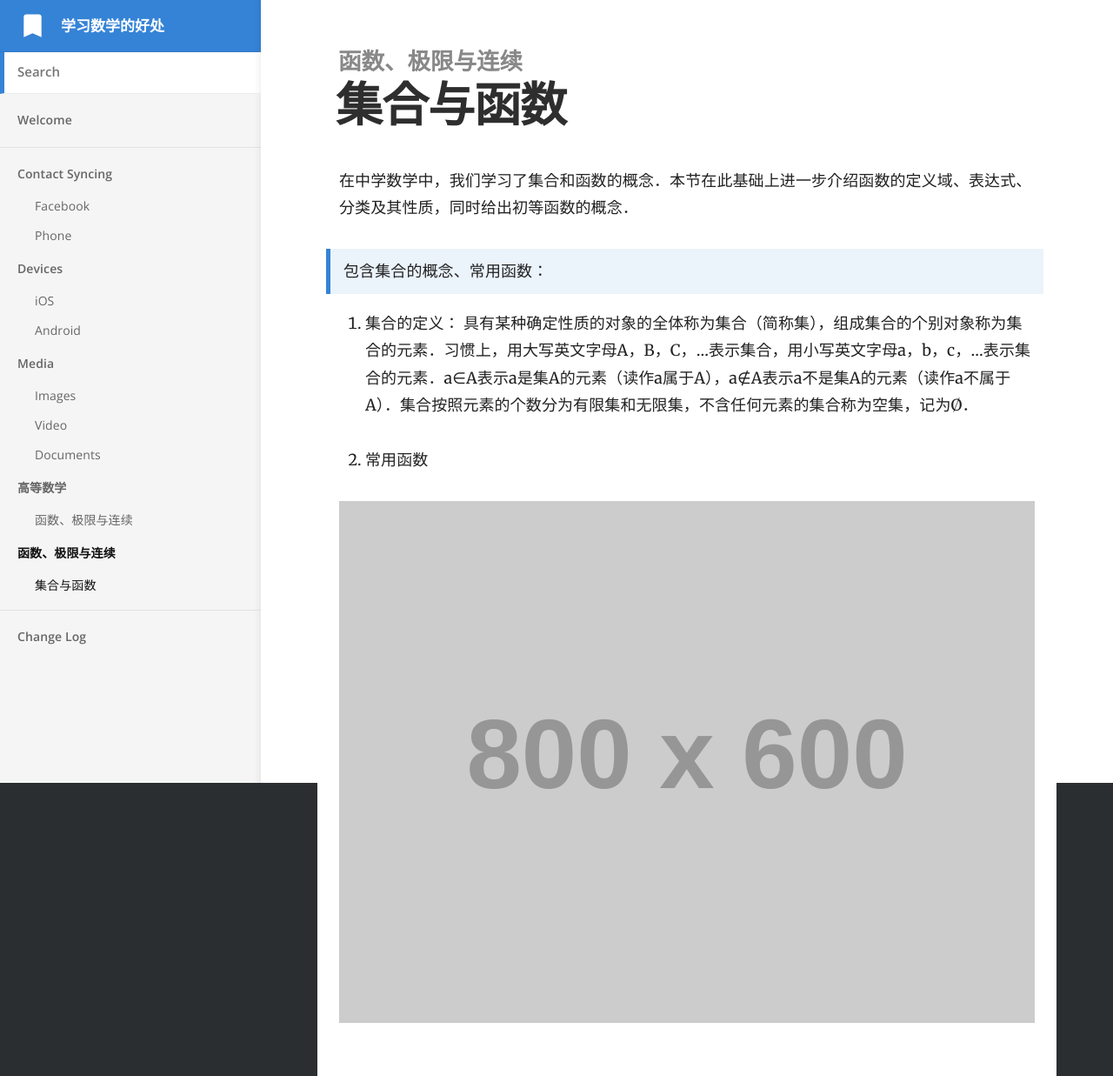
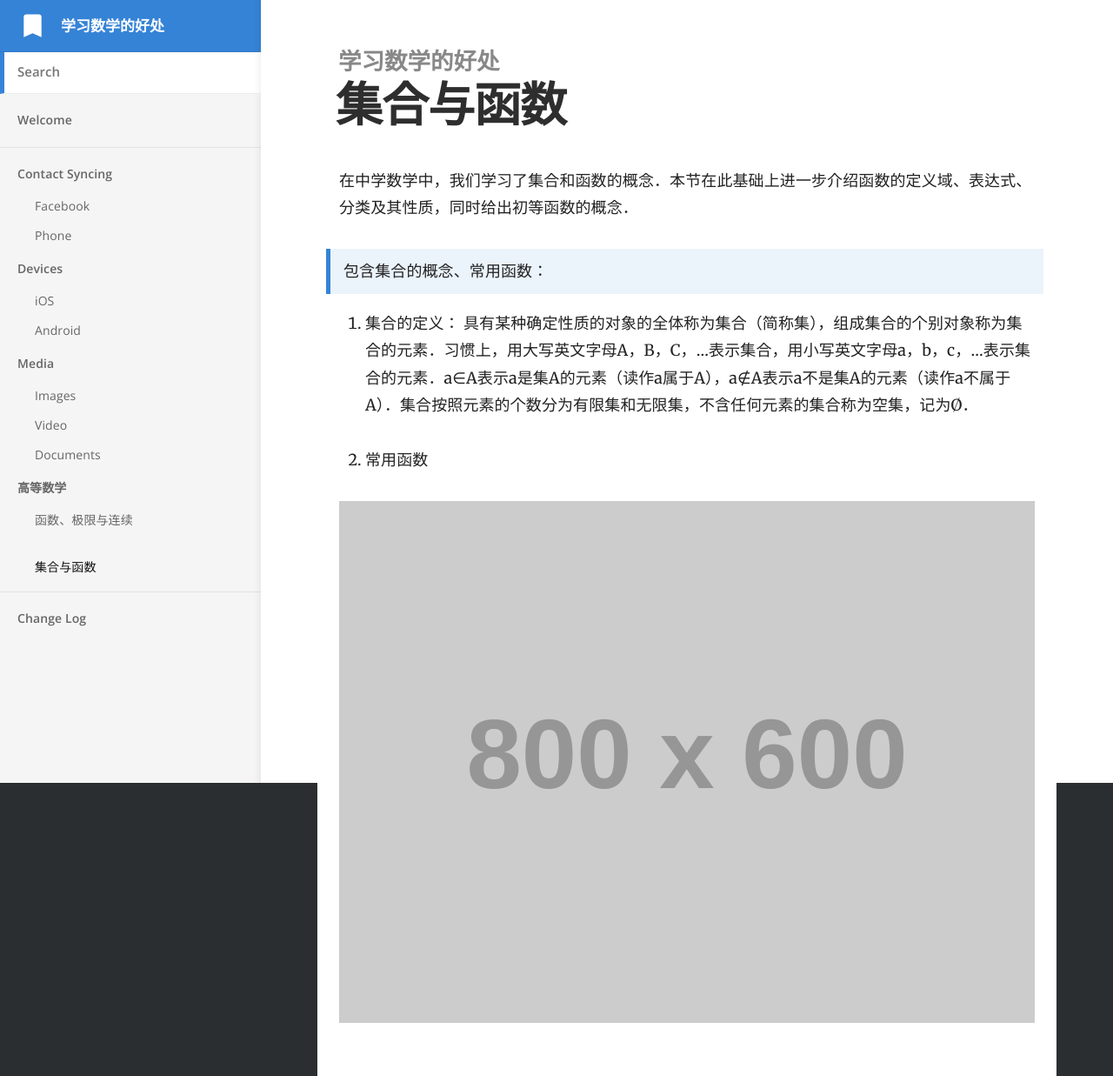
Before and after one commit to bashendixie/mathematics, a Jekyll site: the page built from _docs/高等数学/集合与函数.md, in a window 1280 px wide. Shown: the whole page at 87% size. Built offline with Jekyll 4.4.1, drawn with Linux system fonts in a browser that asks for light colours.

Commit message:
no message

```diff
--- a/_docs/高等数学/集合与函数.md
+++ b/_docs/高等数学/集合与函数.md
@@ -1,6 +1,6 @@
 ---
 title: 集合与函数
-category: 函数、极限与连续
+category:
 order: 1
 ---
 
```
